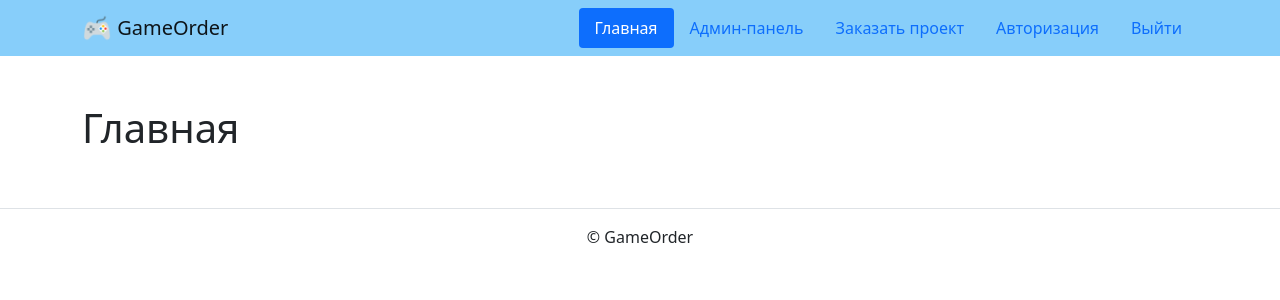
After one commit to HollowKaeden/GameOrder, a Django app: page / in a window 1280 px wide. The commit adds this page. Shown: the top 300 px of the page. Run offline with Django 5.2, Linux system fonts and the light colour scheme; some libraries are stand-ins or nearby versions.

Commit message:
Add index page

```diff
--- a/GameOrder/GameOrder/urls.py
+++ b/GameOrder/GameOrder/urls.py
@@ -3,5 +3,7 @@ from django.urls import include, path
 urlpatterns = [
     path('admin/', include('admin_panel.urls', namespace='admin_panel')),
     path('order/', include('order_page.urls', namespace='order_page')),
-    path('', include('registration.urls', namespace='registration'))
+    path('registration/', include('registration.urls',
+                                  namespace='registration')),
+    path('', include('main.urls', namespace='main')),
 ]
--- /dev/null
+++ b/GameOrder/main/apps.py
@@ -0,0 +1,6 @@
+from django.apps import AppConfig
+
+
+class MainConfig(AppConfig):
+    default_auto_field = 'django.db.models.BigAutoField'
+    name = 'main'
--- /dev/null
+++ b/GameOrder/main/tests.py
@@ -0,0 +1,3 @@
+from django.test import TestCase
+
+# Create your tests here.
--- /dev/null
+++ b/GameOrder/main/urls.py
@@ -0,0 +1,11 @@
+from django.urls import path
+
+from . import views
+
+
+app_name = 'main'
+
+
+urlpatterns = [
+    path('', views.index, name='index')
+]
--- /dev/null
+++ b/GameOrder/main/views.py
@@ -0,0 +1,6 @@
+from django.shortcuts import render
+
+
+def index(request):
+    template = 'main/index.html'
+    return render(request, template)
--- a/GameOrder/templates/includes/header.html
+++ b/GameOrder/templates/includes/header.html
@@ -3,12 +3,18 @@
 <header>
   <nav class="navbar navbar-light" style="background-color: lightskyblue">
     <div class="container">
-      <a class="navbar-brand" href="{% url 'registration:login' %}">
+      <a class="navbar-brand" href="{% url 'main:index' %}">
         <img src="{% static 'img/logo.png' %}" width="30" height="30"
           class="d-inline-block align-top" alt="">
         GameOrder
       </a>
       <ul class="nav nav-pills">
+        <li class="nav-item">
+          <a class="nav-link {% if view_name == 'main:index' %}
+            active{% endif %}" href="{% url 'main:index' %}">
+            Главная
+          </a>
+        </li>
         <li class="nav-item">
           <a class="nav-link {% if view_name == 'admin_panel:tables' %}
             active{% endif %}" href="{% url 'admin_panel:tables' %}">
--- /dev/null
+++ b/GameOrder/templates/main/index.html
@@ -0,0 +1,8 @@
+{% extends "base.html" %}
+{% load static %}
+{% block title %}
+  Главная
+{% endblock %}
+{% block content %}
+  <h1>Главная</h1>
+{% endblock %}
```
Also changed, not shown: GameOrder/main/__init__.py (added), GameOrder/main/migrations/__init__.py (added).
